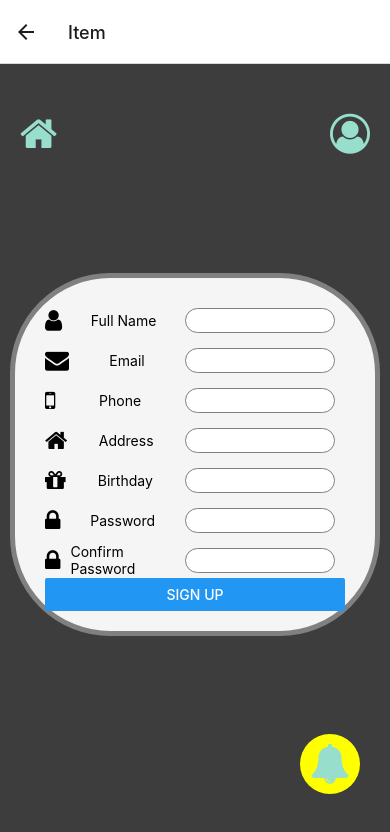
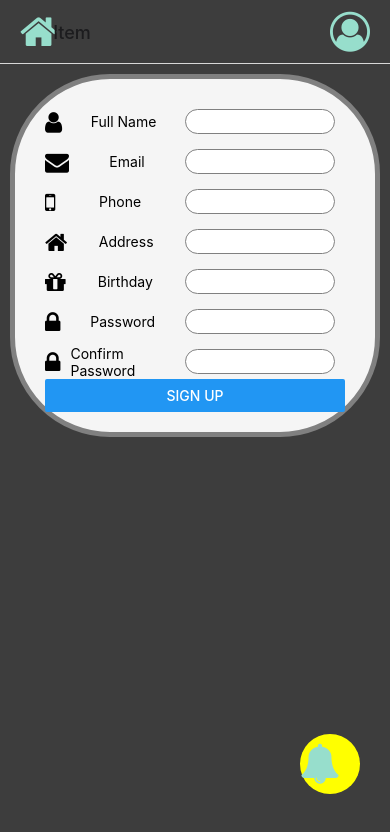
Before and after one commit to ohadmizrahi/Dobo, a React Native app in the folder frontend/: screen /Item in a window 390 px wide. Shown: the top 832 px of the page. Built offline with nearby package versions, Linux system fonts and the light colour scheme.

Commit message:
logos transferd to the header

```diff
--- a/frontend/components/HomeLogo.js
+++ b/frontend/components/HomeLogo.js
@@ -1,8 +1,10 @@
 import { View, Pressable } from 'react-native';
 import { globalStyles } from '../globalStyles';
 import Icon from 'react-native-vector-icons/FontAwesome';
+import { useNavigation } from '@react-navigation/native';
 
-export default function HomeLogo({ navigation }) {
+export default function HomeLogo() {
+    const navigation = useNavigation();
     return (
         <View>
             <Pressable onPress={() => navigation.navigate('Home')}>
--- a/frontend/components/MainNavigation.js
+++ b/frontend/components/MainNavigation.js
@@ -1,27 +1,42 @@
-import React from 'react';
 import { NavigationContainer } from '@react-navigation/native';
 import { createStackNavigator } from '@react-navigation/stack';
-
-import HomeScreen from '../screens/HomeScreen.js';
-import ItamScreen from '../screens/ItemScreen.js';
-import BusinessInfoScreen from '../screens/BusinessInfoScreen.js';
-import JoinTableScreen from '../screens/JoinTableScreen.js';
-import OrderScreen from '../screens/OrderScreen.js';
-import PayScreen from '../screens/PayScreen.js';
-import MenuScreen from '../screens/MenuScreen.js';
-import OrderCartScreen from '../screens/OrderCartScreen.js';
-import ProfileScreen from '../screens/ProfileScreen.js';
-import SignInScreen from '../screens/SignInScreen.js';
-import SignUpScreen from '../screens/SignUpScreen.js';
-import TableReservationScreen from '../screens/TableReservationScreen.js';
-import TableStatusScreen from '../screens/TableStatusScreen.js';
+import ProfileLogo from '../components/ProfileLogo';
+import HomeLogo from './HomeLogo';
+import HomeScreen from '../screens/HomeScreen';
+import ItamScreen from '../screens/ItemScreen';
+import BusinessInfoScreen from '../screens/BusinessInfoScreen';
+import JoinTableScreen from '../screens/JoinTableScreen';
+import OrderScreen from '../screens/OrderScreen';
+import PayScreen from '../screens/PayScreen';
+import MenuScreen from '../screens/MenuScreen';
+import OrderCartScreen from '../screens/OrderCartScreen';
+import ProfileScreen from '../screens/ProfileScreen';
+import SignInScreen from '../screens/SignInScreen';
+import SignUpScreen from '../screens/SignUpScreen';
+import TableReservationScreen from '../screens/TableReservationScreen';
+import TableStatusScreen from '../screens/TableStatusScreen';
 
 const Stack = createStackNavigator();
+
+const HeaderRightComponent = ({ navigation }) => {
+  return <ProfileLogo navigation={navigation} />;
+};
+
+const HeaderLeftComponent = ({ navigation }) => {
+  return <HomeLogo navigation={navigation} />;
+};
 
 export default function MainNavigation() {
   return (
     <NavigationContainer>
-      <Stack.Navigator initialRouteName="Home">
+      <Stack.Navigator initialRouteName="Home" screenOptions={{
+        headerStyle: {
+          backgroundColor: "#3D3D3D",
+          contentcolor: "#97DECC",
+        },
+        headerRight: ({ navigation }) => <HeaderRightComponent navigation={navigation} />,
+        headerLeft: ({ navigation }) => <HeaderLeftComponent navigation={navigation} />,
+      }}>
         <Stack.Screen name="Home" component={HomeScreen} />
         <Stack.Screen name="Item" component={ItamScreen} />
         <Stack.Screen name="BusinessInfo" component={BusinessInfoScreen} />
--- a/frontend/components/ProfileLogo.js
+++ b/frontend/components/ProfileLogo.js
@@ -1,13 +1,16 @@
-import {View, Pressable} from 'react-native';
-import {globalStyles} from '../globalStyles';
+import { View, Pressable } from 'react-native';
+import { useNavigation } from '@react-navigation/native';
+import { globalStyles } from '../globalStyles';
 import Icon from 'react-native-vector-icons/FontAwesome';
 
-export default function HomeLogo( {navigation} ) {
-    return (
-        <View>
-            <Pressable onPress={() => navigation.navigate('Profile')}>
-            <Icon name="user-circle-o" style={[globalStyles.headerIconRight,globalStyles.icons]} />
-            </Pressable>
-        </View>
-    )
+export default function ProfileLogo() {
+  const navigation = useNavigation();
+
+  return (
+    <View>
+      <Pressable onPress={() => navigation.navigate('Profile')}>
+        <Icon name="user-circle-o" style={[globalStyles.headerIconRight, globalStyles.icons]} />
+      </Pressable>
+    </View>
+  );
 }
--- a/frontend/components/SignupForm.js
+++ b/frontend/components/SignupForm.js
@@ -1,5 +1,5 @@
 import React from 'react';
-import { SafeAreaView, StyleSheet, View, Text, StatusBar, Button } from 'react-native';
+import { SafeAreaView, StyleSheet, View, Text, Button } from 'react-native';
 import { Formik, Field } from 'formik';
 import CustomInput from './CustomInput';
 import { signUpValidationSchema } from '../schemas/signupSchema';
@@ -75,10 +75,8 @@ export default SignUp;
 
 const styles = StyleSheet.create({
   container: {
-    flex: 1,
     justifyContent: 'center',
     alignItems: 'center',
-    justifyContent: 'space-evenly',
 
   },
   signupContainer: {
--- a/frontend/globalStyles.js
+++ b/frontend/globalStyles.js
@@ -14,16 +14,13 @@ export const globalStyles = StyleSheet.create({
         alignSelf: 'center',
     },
     icons: {
-        position: 'absolute',
         fontSize: 40,
         color: mainColor,
     },
     headerIconLeft: {
-        top: 50,
         left: 20,
     },
     headerIconRight: {
-        top: 50,
         right: 20,
     },
     shadowBottom: {
--- a/frontend/screens/ItemScreen.js
+++ b/frontend/screens/ItemScreen.js
@@ -10,8 +10,6 @@ import SignUp from '../components/SignupForm';
 export default function ItamScreen({navigation}) {
   return (
     <View style={globalStyles.screenColor} >
-      <HomeLogo navigation={navigation} />
-      <ProfileLogo navigation={navigation}/>
       <Bell navigation={navigation}/>
       <SignUp />
     </View>
```
Also changed, not shown: frontend/components/ZoHeader.js (deleted, +0 -15 lines), frontend/components/ZoImage.js (deleted, +0 -11 lines), frontend/components/ZoRegisterForm.js (deleted, +0 -78 lines).
